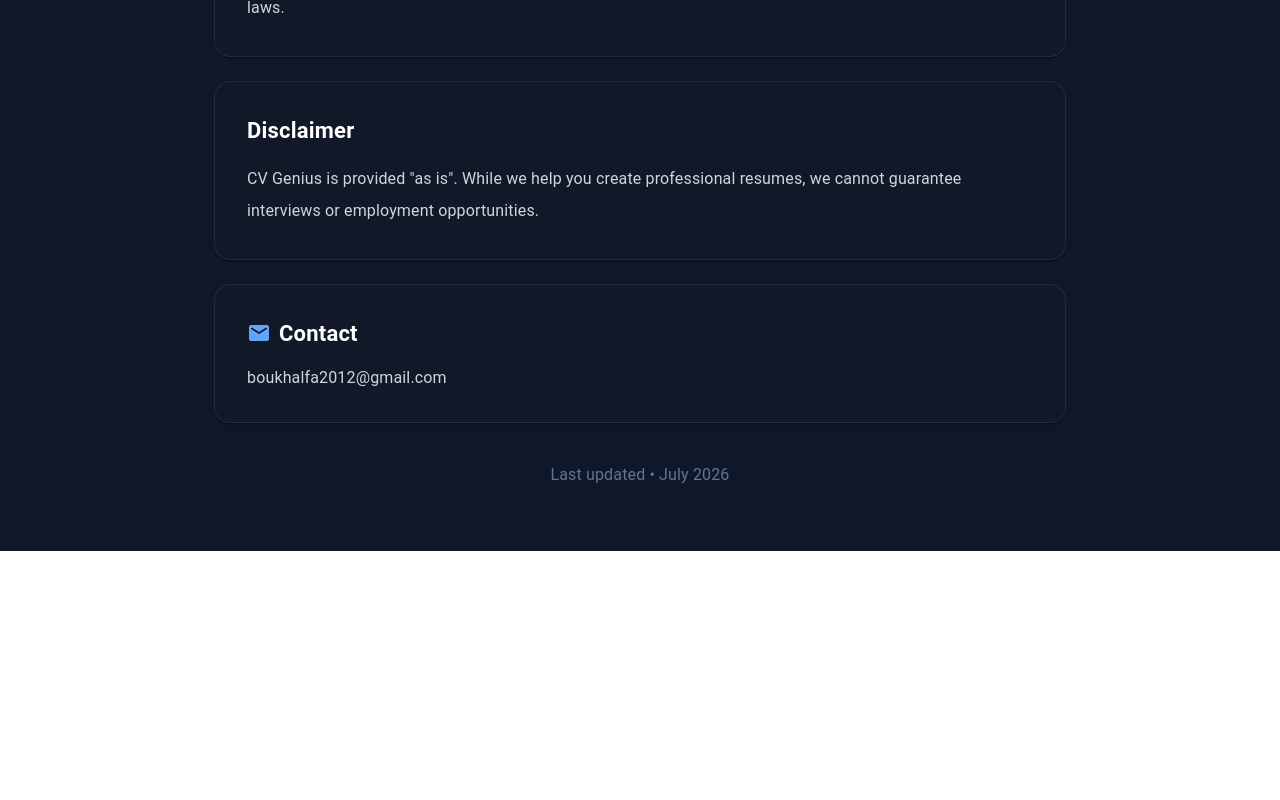
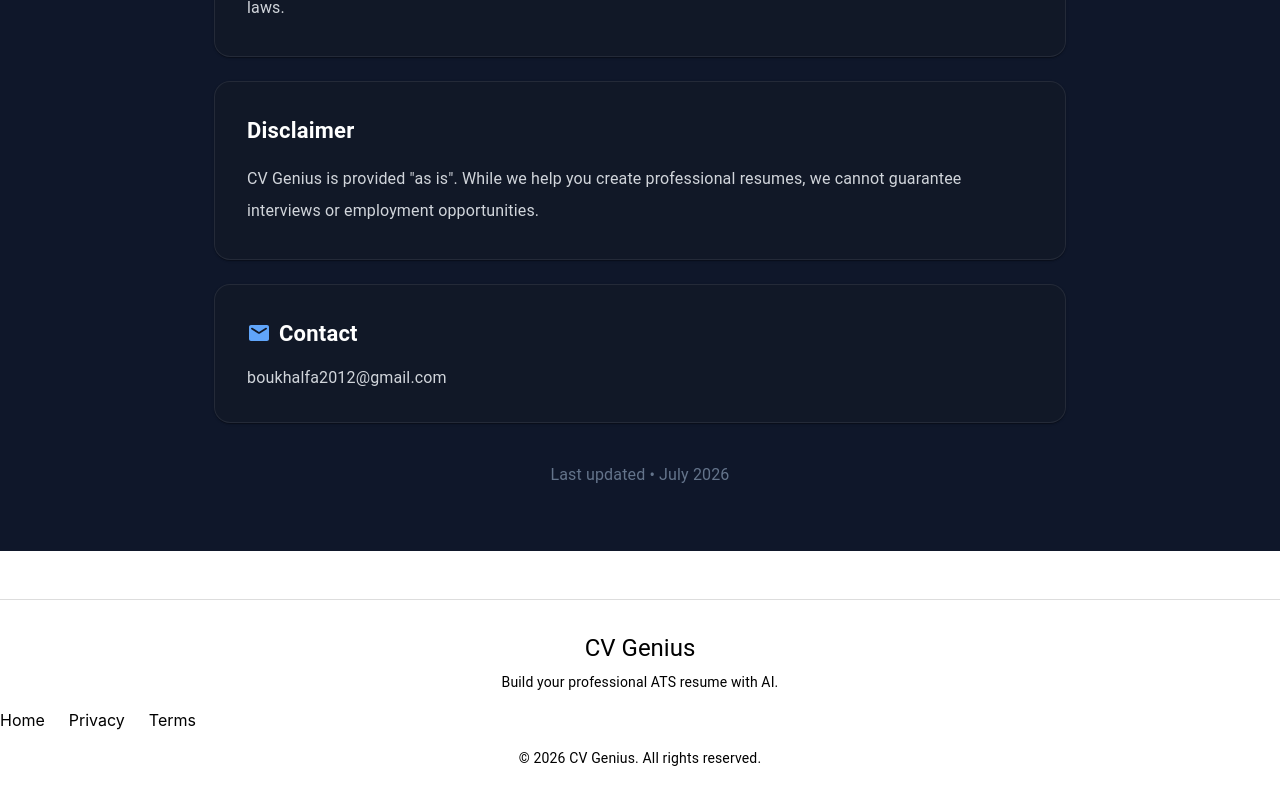
Before and after one commit to meriem-boukhalfa/cv-genius, a React (Vite) app in the folder frontend/: page /terms-of-service in a window 1280 px wide. Shown: the part 628-1428 px from the top of the page. Before the commit the page ends 1179 px from the top, so only its background shows below. Built offline with nearby package versions, Linux system fonts and the light colour scheme.

Commit message:
Add professional footer

```diff
--- a/frontend/src/App.jsx
+++ b/frontend/src/App.jsx
@@ -1,4 +1,6 @@
 import { Routes, Route } from "react-router-dom";
+
+import Footer from "./components/Footer";
 
 import CreateResume from "./pages/CreateResume";
 import PrivacyPolicy from "./pages/PrivacyPolicy";
@@ -6,11 +8,15 @@ import TermsOfService from "./pages/TermsOfService";
 
 function App() {
   return (
-    <Routes>
-      <Route path="/" element={<CreateResume />} />
-      <Route path="/privacy-policy" element={<PrivacyPolicy />} />
-      <Route path="/terms-of-service" element={<TermsOfService />} />
-    </Routes>
+    <>
+      <Routes>
+        <Route path="/" element={<CreateResume />} />
+        <Route path="/privacy-policy" element={<PrivacyPolicy />} />
+        <Route path="/terms-of-service" element={<TermsOfService />} />
+      </Routes>
+
+      <Footer />
+    </>
   );
 }
 
--- a/frontend/src/components/Footer.jsx
+++ b/frontend/src/components/Footer.jsx
@@ -0,0 +1,44 @@
+import { Box, Typography, Stack } from "@mui/material";
+import { Link } from "react-router-dom";
+
+export default function Footer() {
+  return (
+    <Box
+      component="footer"
+      sx={{
+        mt: 6,
+        py: 4,
+        borderTop: "1px solid #ddd",
+        textAlign: "center",
+      }}
+    >
+      <Typography variant="h5" fontWeight="bold">
+        CV Genius
+      </Typography>
+
+      <Typography
+        variant="body2"
+        color="text.secondary"
+        sx={{ mt: 1, mb: 2 }}
+      >
+        Build your professional ATS resume with AI.
+      </Typography>
+
+      <Stack
+        direction="row"
+        spacing={3}
+        justifyContent="center"
+        flexWrap="wrap"
+        sx={{ mb: 2 }}
+      >
+        <Link to="/">Home</Link>
+        <Link to="/privacy-policy">Privacy</Link>
+        <Link to="/terms-of-service">Terms</Link>
+      </Stack>
+
+      <Typography variant="body2" color="text.secondary">
+        © 2026 CV Genius. All rights reserved.
+      </Typography>
+    </Box>
+  );
+}
```
